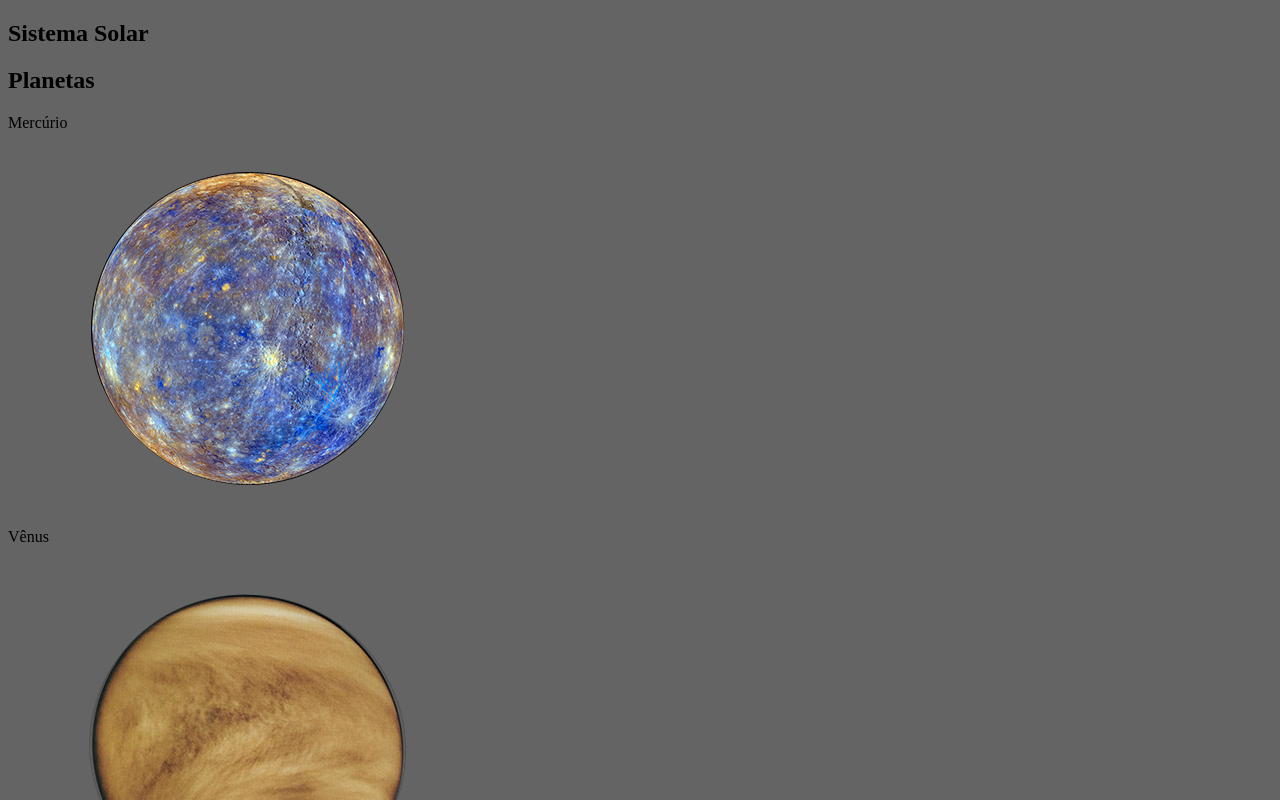
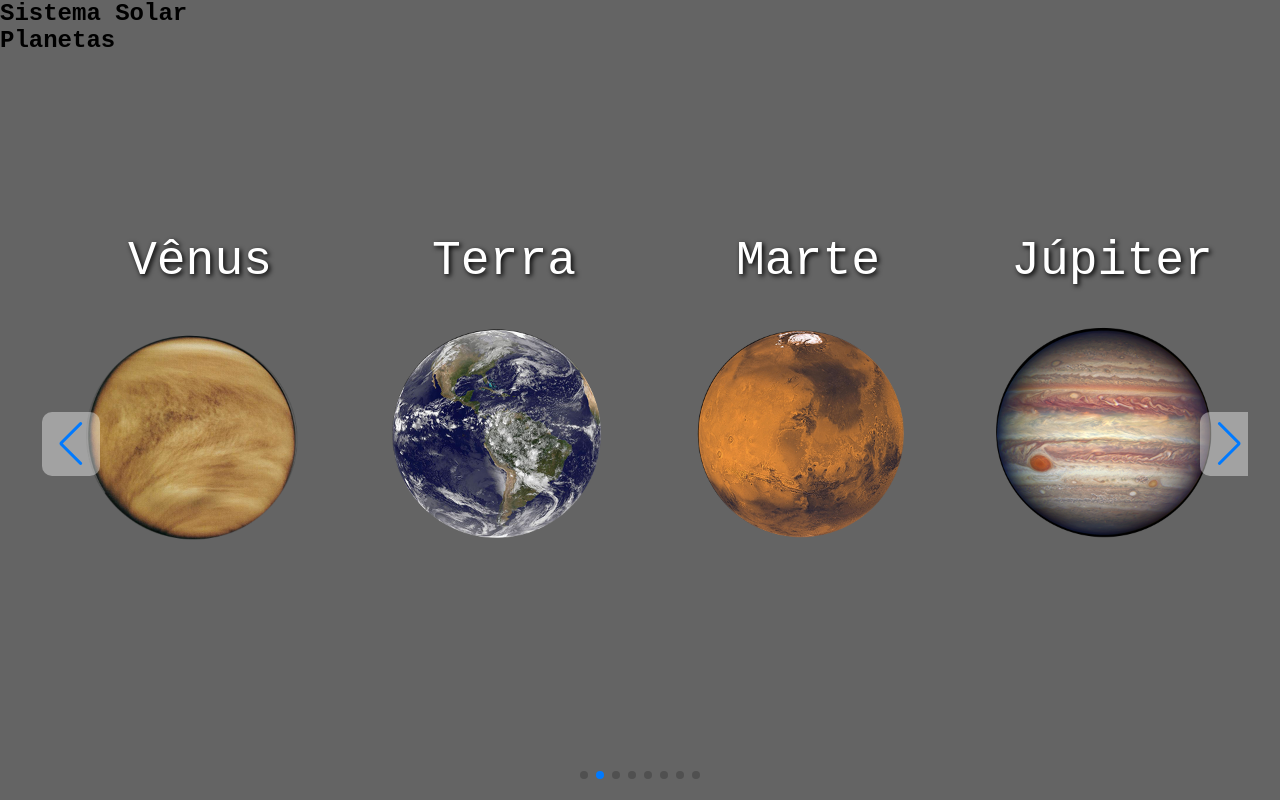
Before and after one commit to RabeloGuedes/Solar-System, a React (Create React App) app: page / in a window 1280 px wide. Shown: the top 800 px of the page. Built offline with nearby package versions, Linux system fonts and the light colour scheme.

Commit message:
Adiciona carousel e sua estilização.

```diff
--- a/package.json
+++ b/package.json
@@ -11,7 +11,9 @@
     "@testing-library/user-event": "^12.8.3",
     "react": "^17.0.2",
     "react-dom": "^17.0.2",
+    "react-icons": "^4.4.0",
     "react-scripts": "5.0.0",
+    "swiper": "^8.3.2",
     "web-vitals": "^1.1.2"
   },
   "scripts": {
--- a/src/App.css
+++ b/src/App.css
@@ -1,3 +1,10 @@
+* {
+  margin: 0;
+  padding: 0;
+  box-sizing: border-box;
+  font-family: 'Courier New', Courier, monospace;
+}
+
 body {
   background-color: rgb(100, 100, 100);
 }
@@ -5,3 +12,7 @@ body {
 .App {
   text-align: center;
 }
+
+.app-section {
+  overflow-x: hidden;
+}
--- a/src/App.js
+++ b/src/App.js
@@ -7,7 +7,7 @@ import './App.css';
 class App extends React.Component {
   render() {
     return (
-      <section>
+      <section className="app-section">
         <Header />
         <SolarSystem />
         <Missions />
--- a/src/components/PlanetCard.jsx
+++ b/src/components/PlanetCard.jsx
@@ -6,8 +6,9 @@ class PlanetCard extends React.Component {
     const { planetName, planetImage } = this.props;
     const alternative = `Planeta ${planetName}`;
     return (
-      <div data-testid="planet-card">
-        <p data-testid="planet-name">
+      <div className="planet-card">
+
+        <p className="planet-name">
           { planetName }
         </p>
         <img src={ planetImage } alt={ alternative } />
--- /dev/null
+++ b/src/components/SolarSystem.css
@@ -0,0 +1,104 @@
+.planet-card {
+  width: 100%;
+  height: 100%;
+  display: flex;
+  flex-direction: column;
+  justify-content: center;
+  text-align: center;
+}
+
+.planet-card .planet-name {
+  width: 100%;
+  position: absolute;
+  top: calc(20% - 3rem);
+  color: white;
+  font-size: 3rem;
+  text-shadow: 2px 2px 5px rgb(0, 0, 0);
+}
+
+.planet-card img {
+  width: 100vw;
+}
+
+.swiper {
+  height: 95vh;
+  width: 95vw;
+}
+
+.swiper-slide {
+  display: flex;
+  flex-direction: column;
+}
+
+.swiper-button-next, .swiper-button-prev {
+  background-color: rgba(255, 255, 255, 0.404);
+  padding: 2rem 1.8rem;
+  border-radius: 10px;
+  transition: all 0.3s;
+}
+
+.swiper-button-next:hover, .swiper-button-prev:hover {
+  background-color: rgba(255, 255, 255, 0.571);
+}
+
+.swiper-pagination {
+  margin-bottom: 20px;
+}
+
+.swiper-pagination-bullet {
+  background-color: red;
+}
+
+.swiper-button-next {
+  margin-right: -20px;
+}
+
+@media screen and (max-height: 400px) {
+  .swiper {
+    height: 80vh;
+  }
+  .planet-card .planet-name {
+    top: 50%;
+    left: 10px;
+  }
+}
+
+@media screen and (min-height: 600px ) and (max-height: 800px) {
+  .planet-card .planet-name {
+    top: calc(30% - 2em);
+  }
+}
+
+@media screen and (min-height: 800px ) {
+  .planet-card .planet-name {
+    top: calc(30% - 1em);
+    left: 1rem;
+  }
+}
+
+@media screen and (min-width: 481px) and (max-width: 768px) {
+  .planet-card {
+    width: 50%;
+  }
+  .planet-card img {
+    width: 50vw;
+  }
+}
+
+@media screen and (min-width: 769px) and (max-width: 1279px) {
+  .planet-card {
+    width: 33%;
+  }
+  .planet-card img {
+    width: 33vw;
+  }
+}
+
+@media screen and (min-width: 1280px) {
+  .planet-card {
+    width: 25%;
+  }
+  .planet-card img {
+    width: 25vw;
+  }
+}
--- a/src/components/SolarSystem.jsx
+++ b/src/components/SolarSystem.jsx
@@ -2,24 +2,81 @@ import React from 'react';
 import Title from './Title';
 import planets from '../data/planets';
 import PlanetCard from './PlanetCard';
+import './SolarSystem.css';
+import { Swiper, SwiperSlide } from 'swiper/react';
+import { Navigation, Pagination, A11y, Autoplay } from 'swiper';
+import 'swiper/css';
+import 'swiper/css/navigation';
+import 'swiper/css/pagination';
+import 'swiper/css/autoplay';
 
 class SolarSystem extends React.Component {
+  state = {
+    slidesPerView: 4,
+    navigation: true,
+  };
+
+  componentDidMount() {
+    window.addEventListener('resize', () => this.handleResize());
+  }
+
+  componentWillUnmount() {
+    window.removeEventListener('resize', () => this.handleResize());
+  }
+
+  handleResize = () => {
+    if (window.innerWidth <= 480) {
+      this.setState({
+        slidesPerView: 1,
+        navigation: false,
+      });
+    }
+    else if (window.innerWidth <=768 ) {
+      this.setState({
+        slidesPerView: 2,
+        navigation: false,
+      });
+    }
+    else if (window.innerWidth <=1279 ) {
+      this.setState({
+        slidesPerView: 3,
+        navigation: false,
+      });
+    } else {
+      this.setState({
+        slidesPerView: 4,
+        navigation: true,
+      });
+    }
+  };
   render() {
-    return (
-      <>
-        <div data-testid="solar-system" />
-        <Title headline="Planetas" />
-        { planets.map((planet) => {
-          const singlePlanet = (<PlanetCard
-            key={ planet.name }
+    const planetsList = () => (planets.map((planet) => (
+        <SwiperSlide
+          key={ planet.name }
+        >
+          <PlanetCard
             planetName={ planet.name }
             planetImage={ planet.image }
-          />);
-          return singlePlanet;
-        }) }
-      </>
-
-    );
+            />
+          </SwiperSlide>)
+        ));
+    const { slidesPerView, navigation } = this.state;
+      return (
+        <>
+          <Title headline="Planetas" />
+          <Swiper
+            modules={ [Navigation, Pagination, Autoplay] }
+            spaceBetween={ 0 }
+            slidesPerView={ slidesPerView }
+            navigation={ navigation }
+            pagination={ {clickable: true} }
+            autoplay
+            loop
+          >
+            { planetsList()}
+          </Swiper>
+        </>
+      );
   }
 }
 
```
Also changed, not shown: 1 other file (tests, documents, lock files or other folders).
